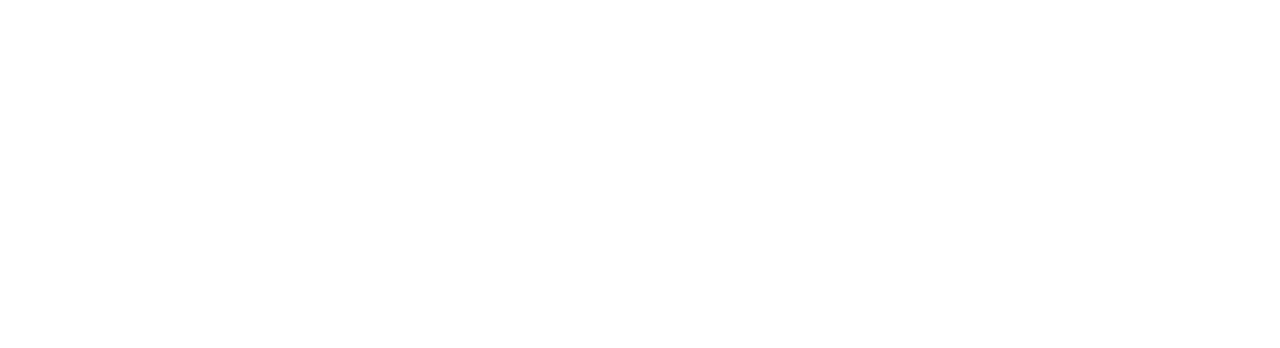
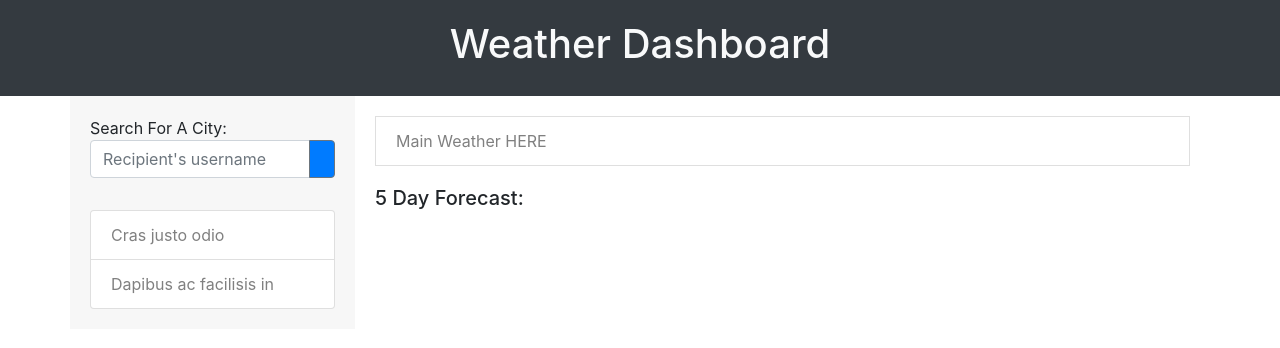
Before and after one commit to ericasiegel/weather-dashboard, a plain HTML site: page index.html in a window 1280 px wide. Drawn offline with nearby package versions, Linux system fonts and the light colour scheme; a web font is replaced by a local one.

Commit message:
added HTML to index and some styles

```diff
--- a/assets/css/styles.css
+++ b/assets/css/styles.css
@@ -0,0 +1,23 @@
+/* header styles */
+header {
+    display: flex;
+    justify-content: center;
+    padding: 20px;
+}
+
+.location-container {
+    background-color: rgb(247, 247, 247);
+    padding: 20px;
+}
+
+.list-group-item {
+    color: gray;
+}
+
+.weather-content {
+    padding: 20px;
+}
+
+.day-weather {
+    padding-top: 20px;
+}
--- a/index.html
+++ b/index.html
@@ -5,8 +5,53 @@
     <meta name="viewport" content="width=device-width, initial-scale=1.0">
     <title>Weather Dashboard</title>
     <link rel="stylesheet" href="https://cdn.jsdelivr.net/npm/bootstrap@4.5.3/dist/css/bootstrap.min.css" integrity="sha384-TX8t27EcRE3e/ihU7zmQxVncDAy5uIKz4rEkgIXeMed4M0jlfIDPvg6uqKI2xXr2" crossorigin="anonymous">
+    <link rel="stylesheet" href="https://cdnjs.cloudflare.com/ajax/libs/open-iconic/1.1.1/font/css/open-iconic-bootstrap.min.css" />
+    <link rel="stylesheet" href="./assets/css/styles.css" />
 </head>
 <body>
+    <!-- header content -->
+    <header class="text-light navbar-dark bg-dark">
+        <h1>Weather Dashboard</h1>
+    </header>
+    <!-- end header -->
+
+    <!-- start main content -->
+    <div class="container">
+        <div class="row">
+
+            <!-- weather navigation -->
+            <div class="col-3 location-container">
+                <!-- search content -->
+                <div class="input-group mb-3">
+                    Search For A City:
+                      <div class="input-group mb-3">
+                        <input type="text" class="form-control" placeholder="Recipient's username" aria-label="Recipient's username" aria-describedby="button-addon2">
+                        <div class="input-group-append">
+                          <button class="btn btn-outline-secondary btn-primary" type="button" id="button-addon2"><span class="text-light oi oi-magnifying-glass"></span></button>
+                        </div>
+                      </div>
+                  </div>
+                <!-- location search results -->
+                <div id="location-search-results">
+                    <ul class="list-group">
+                        <li class="list-group-item">Cras justo odio</li>
+                        <li class="list-group-item">Dapibus ac facilisis in</li>
+                      </ul>
+                </div>
+            </div>
+
+            <!-- weather content -->
+            <div class="col-9 weather-content">
+                <div class="main-weather list-group-item">
+                    Main Weather HERE
+                </div>
+                <div class="day-weather">
+                    <h5>5 Day Forecast:</h5>
+                    <div id="five-day-forecast"></div>
+                </div>
+            </div>
+        </div>
+      </div>
 
 </body>
 </html>
```
